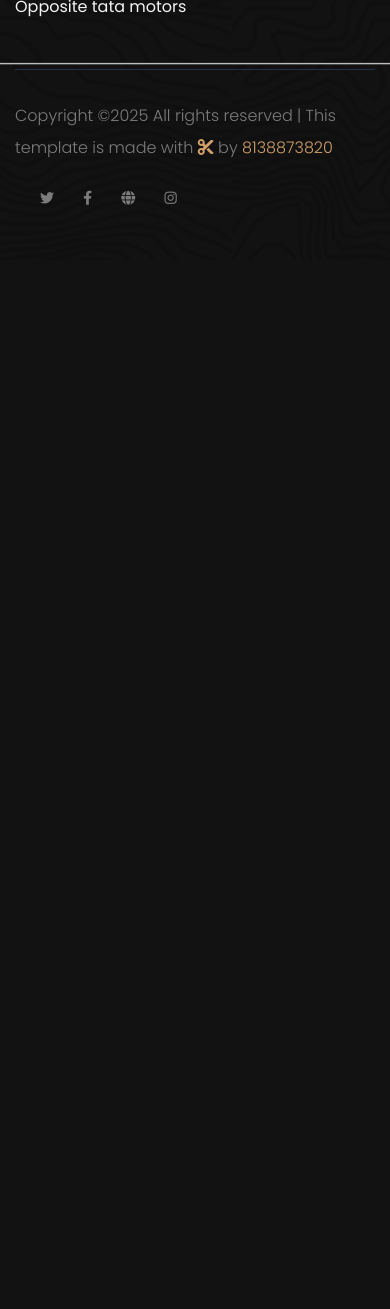
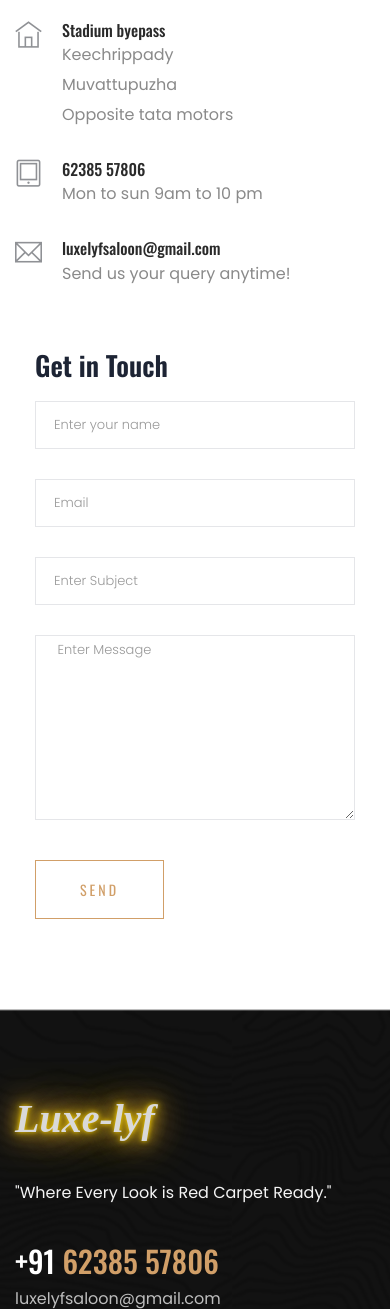
Before and after one commit to cozyrosy/luxelyf-salon, a Django app: page /contact/ in a window 390 px wide. Shown: the part 781-2090 px from the top of the page. Before the commit the page ends 986 px from the top, so only its background shows below. Run offline with Django 5.2, Linux system fonts and the light colour scheme; style sheets or scripts are compiled from the project's sources; some libraries are stand-ins or nearby versions; some web fonts are replaced.

Commit message:
Added the whatsapp contact us.

```diff
--- a/salon_users/urls.py
+++ b/salon_users/urls.py
@@ -13,4 +13,6 @@ urlpatterns = [
     path('login/', views.login_view, name='login'),
     path('logout/', views.logout_view, name='logout'),
     path('register/', views.register, name='register'),
+
+    path('book_service/', views.book_service, name='book_service'),
 ]
--- a/salon_users/views.py
+++ b/salon_users/views.py
@@ -44,7 +44,7 @@ def login_view(request):
             return redirect('/')
         else:
             return render(request, 'login.html', {'error': 'Invalid credentials'})
-    return render(request, 'login.html')
+    return render(request, 'user_templates/login.html')
 
 def logout_view(request):
     logout(request)
@@ -92,4 +92,7 @@ def register(request):
         messages.success(request, "Account created successfully! Please log in.")
         return redirect('login')
 
-    return render(request, 'register.html')
+    return render(request, 'user_templates/register.html')
+
+def book_service(request):
+    return render(request, 'user_templates/book_service.html')
--- a/templates/base.html
+++ b/templates/base.html
@@ -109,7 +109,7 @@
                                 <!-- Appointment Button -->
                                 <div class="header-right-btn f-right d-none d-lg-block ml-30">
                                     {% if user.is_authenticated %}
-                                        <a href="#" class="btn header-btn">Make an Appointment Now</a>
+                                        <a href="{% url 'book_service' %}" class="btn header-btn">Make an Appointment Now</a>
                                     {% else %}
                                         <a href="{% url 'login' %}" class="btn header-btn">Make an Appointment Now</a>
                                     {% endif %}
--- a/templates/contact.html
+++ b/templates/contact.html
@@ -3,5 +3,117 @@
 
 {% block content %}
 
+<!--? Hero Start -->
+<div class="slider-area2">
+    <div class="slider-height2 d-flex align-items-center">
+        <div class="container">
+            <div class="row">
+                <div class="col-xl-12">
+                    <div class="hero-cap hero-cap2 pt-70 text-center">
+                        <h2>Contact Us</h2>
+                    </div>
+                </div>
+            </div>
+        </div>
+    </div>
+</div>
+<!-- Hero End -->
+<!--?  Contact Area start  -->
+<section class="contact-section">
+    <div class="container">
+        <div class="row align-items-center">
+            <!-- Map Section -->
+            <div class="col-lg-6 col-md-12 mb-4">
+                <iframe
+                    src="https://www.google.com/maps/embed?pb=!1m18!1m12!1m3!1d2482.72559076509!2d76.58242828947168!3d9.991974512829897!2m3!1f0!2f0!3f0!3m2!1i1024!2i768!4f13.1!3m3!1m2!1s0x3b07dd0adb014675%3A0x4cd94faadc08f51d!2sColour%20Links!5e0!3m2!1sen!2sin!4v1734811047313!5m2!1sen!2sin"
+                    width="100%"
+                    height="450"
+                    style="border:0;"
+                    allowfullscreen=""
+                    loading="lazy"
+                    referrerpolicy="no-referrer-when-downgrade">
+                </iframe>
+            </div>
+            <!-- Contact Info Section -->
+            <div class="col-lg-6 col-md-12">
+                <div class="media contact-info mb-4">
+                    <span class="contact-info__icon"><i class="ti-home"></i></span>
+                    <div class="media-body">
+                        <h3>Stadium byepass </h3>
+                        <p>
+                            Keechrippady<br>
+                            Muvattupuzha<br>
+                           Opposite tata motors</p>
+                    </div>
+                </div>
+                <div class="media contact-info mb-4">
+                    <span class="contact-info__icon"><i class="ti-tablet"></i></span>
+                    <div class="media-body">
+                        <h3>62385 57806</h3>
+                        <p>Mon to sun 9am to 10 pm</p>
+                    </div>
+                </div>
+                <div class="media contact-info">
+                    <span class="contact-info__icon"><i class="ti-email"></i></span>
+                    <div class="media-body">
+                        <h3>luxelyfsaloon@gmail.com</h3>
+                        <p>Send us your query anytime!</p>
+                    </div>
+                </div>
+            </div>
+        </div>
+    </div>
+
+    <div class="row" style=" margin: 20px;">
+        <div class="col-12">
+            <h2 class="contact-title">Get in Touch</h2>
+        </div>
+        <div class="col-lg-8">
+            <form class="form-contact contact_form" id="contactForm" novalidate="novalidate">
+                <div class="row">
+                    <div class="col-sm-6">
+                        <div class="form-group">
+                            <input class="form-control valid" name="name" id="name" type="text" onfocus="this.placeholder = ''" onblur="this.placeholder = 'Enter your name'" placeholder="Enter your name">
+                        </div>
+                    </div>
+                    <div class="col-sm-6">
+                        <div class="form-group">
+                            <input class="form-control valid" name="email" id="email" type="email" onfocus="this.placeholder = ''" onblur="this.placeholder = 'Enter email address'" placeholder="Email">
+                        </div>
+                    </div>
+                    <div class="col-12">
+                        <div class="form-group">
+                            <input class="form-control" name="subject" id="subject" type="text" onfocus="this.placeholder = ''" onblur="this.placeholder = 'Enter Subject'" placeholder="Enter Subject">
+                        </div>
+                    </div>
+                    <div class="col-12">
+                        <div class="form-group">
+                            <textarea class="form-control w-100" name="message" id="message" cols="30" rows="9" onfocus="this.placeholder = ''" onblur="this.placeholder = 'Enter Message'" placeholder=" Enter Message"></textarea>
+                        </div>
+                    </div>
+                </div>
+                <div class="form-group mt-3">
+                    <button type="button" onclick="sendToWhatsapp()" class="button button-contactForm boxed-btn">Send</button>
+                </div>
+            </form>
+        </div>
+    </div>
+</section>
+<!-- Contact Area End -->
+
+
+<script>
+    function sendToWhatsapp(){
+        let number = "+918138873820";
+
+        let name = document.getElementById("name").value;
+        let email = document.getElementById("email").value;
+        let subject = document.getElementById("subject").value;
+        let message = document.getElementById("message").value;
+
+        var url = `https://api.whatsapp.com/send?phone=${number}&text=Name: ${name}%0AEmail: ${email}%0ASubject: ${subject}%0AMessage: ${message}`;
+        window.open(url, '_blank').focus();
+    }
+</script>
 
 {% endblock %}
```
Also changed, not shown: templates/user_templates/book_service.html (added, +8 -0 lines), db.sqlite3, templates/user_templates/login.html (renamed from templates/login.html), templates/user_templates/register.html (renamed from templates/register.html).
